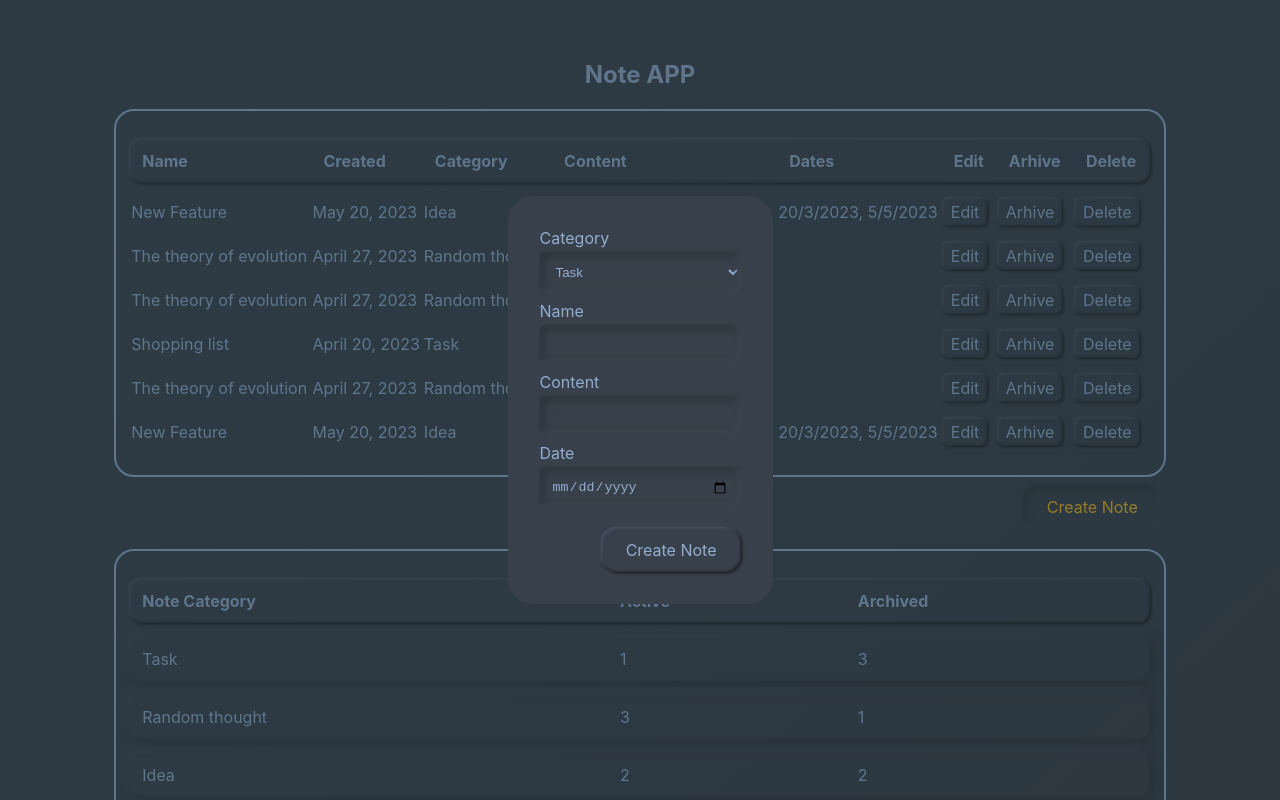
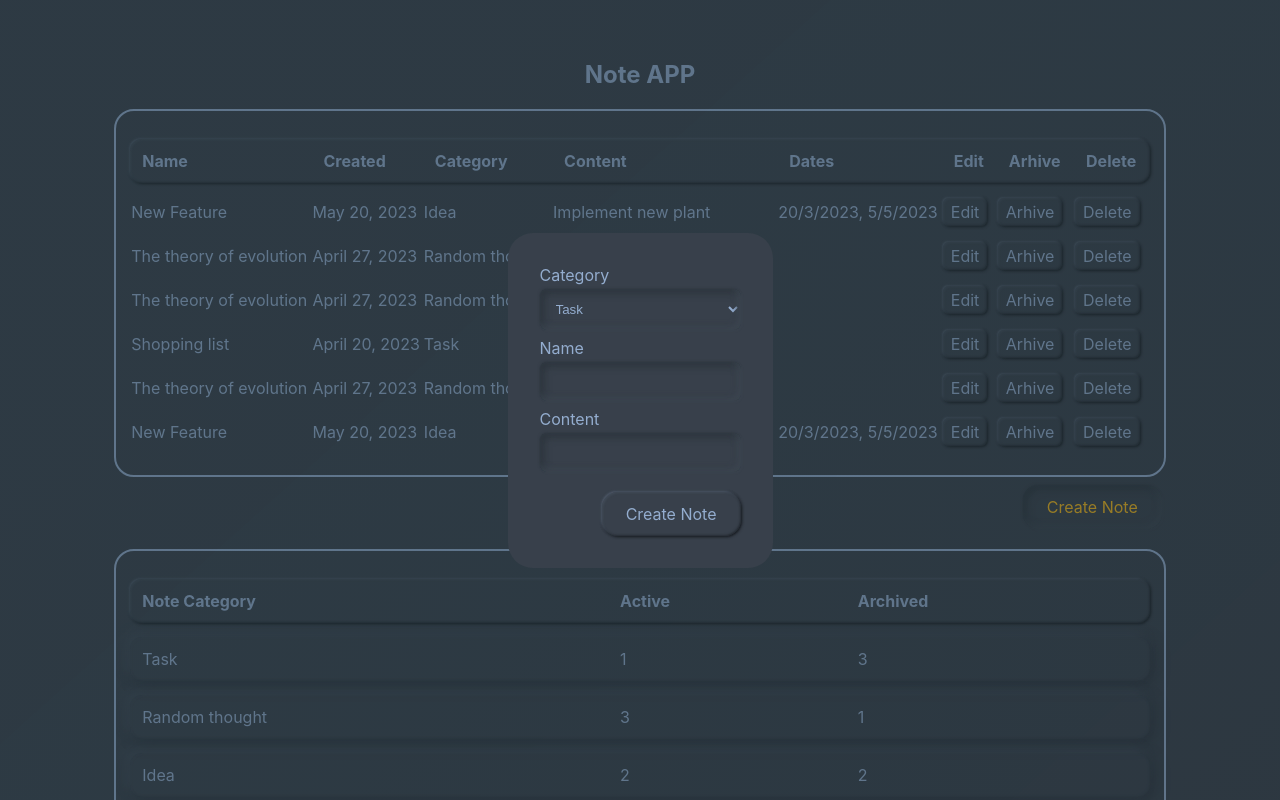
Before and after one commit to savchyndd/sync-chrono-react, a React (Create React App) app: page / in a window 1280 px wide. Both pictures are taken after a click on the button "Create Note". Shown: the top 800 px of the page. Built offline with nearby package versions, Linux system fonts and the light colour scheme.

Commit message:
finish project

```diff
--- a/src/component/common/Modal/EditModal/EditModal.tsx
+++ b/src/component/common/Modal/EditModal/EditModal.tsx
@@ -2,18 +2,15 @@ import { useState, FC, ChangeEvent } from "react";
 import { useDispatch } from "react-redux";
 
 import { EDIT_NOTE_SUBMIT } from "../../../../constants/btnOptConst";
-import {
-  formatingDate,
-  formatingToFormDate,
-} from "../../../../utils/formatingDate.js";
+import { formatingToFormDate } from "../../../../utils/formatingDate";
 
-// import { selectNotesList } from "../../../../redux/selectors";
 import { editNote } from "../../../../redux/notesSlice";
 
 import Button from "../../Button/Button";
 
 import "../Modal.css";
 import { NoteType } from "../../../../types/NoteType";
+import { parseDate } from "../../../../utils/parseDate";
 
 type OnModalClose = () => void;
 type Note = NoteType;
@@ -28,37 +25,23 @@ const EditModal: FC<Props> = ({ onModalClose, note }) => {
   const [name, setName] = useState(note.name);
   const [category, setCategory] = useState(note.category);
   const [content, setContent] = useState(note.content);
-  const [date, setDate] = useState(formatingToFormDate(note.date));
+  const [date, setDate] = useState(note.date);
   const [created, setCreated] = useState(formatingToFormDate(note.created));
 
   const handleSubmit = (e: React.SyntheticEvent) => {
     e.preventDefault();
 
-    const formatDate = note.date;
-    let formatNewDate =
-      formatingDate(date) !== "Invalid Date" ? formatingDate(date) : "";
+    const dateList = parseDate(content, date);
 
-    if (formatDate.length > 0) {
-      if (
-        formatDate.split(",")[0].trim().length &&
-        formatNewDate.trim().length
-      ) {
-        const arrDate = formatDate.split(",");
-        arrDate.push(formatNewDate);
-        formatNewDate = arrDate.join(", ");
-      }
-
-      if (!formatNewDate.trim().length) {
-        formatNewDate = formatDate;
-      }
-    }
+    if (!name) return alert("Please write Name fields");
+    if (!content) return alert("Please write Content fields");
 
     const newNote = {
       ...note,
       name,
       category,
       content,
-      date: formatNewDate,
+      date: dateList ? dateList : "",
     };
 
     dispatch(editNote(newNote));
@@ -83,9 +66,9 @@ const EditModal: FC<Props> = ({ onModalClose, note }) => {
     setContent(e.target.value);
   };
 
-  const handleDateChange = (e: ChangeEvent<HTMLInputElement>) => {
-    setDate(e.target.value);
-  };
+  // const handleDateChange = (e: ChangeEvent<HTMLInputElement>) => {
+  //   setDate(e.target.value);
+  // };
 
   return (
     <div className="overlay" onClick={handleBackdropClick}>
@@ -125,16 +108,6 @@ const EditModal: FC<Props> = ({ onModalClose, note }) => {
             />
           </label>
           <label>
-            Date
-            <input
-              name="date"
-              className="field"
-              type="date"
-              value={date}
-              onChange={handleDateChange}
-            />
-          </label>
-          <label>
             Time of creation
             <input
               name="created"
--- a/src/component/common/Modal/Modal.tsx
+++ b/src/component/common/Modal/Modal.tsx
@@ -2,10 +2,7 @@ import { FC } from "react";
 import { useDispatch, useSelector } from "react-redux";
 
 import { CREATE_NOTE } from "../../../constants/btnOptConst";
-import {
-  formatingCreatedDate,
-  formatingDate,
-} from "../../../utils/formatingDate.js";
+import { formatingCreatedDate } from "../../../utils/formatingDate";
 
 import { selectNotesList } from "../../../redux/selectors";
 import { addNote } from "../../../redux/notesSlice";
@@ -13,6 +10,7 @@ import { addNote } from "../../../redux/notesSlice";
 import Button from "../Button/Button";
 
 import "./Modal.css";
+import { parseDate } from "../../../utils/parseDate";
 
 type OnModalClose = () => void;
 type Props = {
@@ -35,17 +33,20 @@ const Modal: FC<Props> = ({ onModalClose }) => {
     };
 
     const name = target.name.value;
-    const created = formatingCreatedDate(new Date());
+    const created = formatingCreatedDate(new Date().toDateString());
     const category = target.category.value;
     const content = target.content.value;
-    const date = formatingDate(target.date.value);
+    const date = parseDate(content);
+
+    if (!name) return alert("Please write Name fields");
+    if (!content) return alert("Please write Content fields");
 
     const newNote = {
       name,
       created,
       category,
       content,
-      date: date !== "Invalid Date" ? date : "",
+      date: date ? date : "",
     };
 
     dispatch(addNote(newNote));
@@ -102,15 +103,6 @@ const Modal: FC<Props> = ({ onModalClose }) => {
               value={notes.content}
             />
           </label>
-          <label>
-            Date
-            <input
-              name="date"
-              className="field"
-              type="date"
-              value={notes.date}
-            />
-          </label>
           <Button btnOption={CREATE_NOTE} />
         </form>
       </div>
--- /dev/null
+++ b/src/component/constant/regexForDate.ts
@@ -0,0 +1,2 @@
+export const regexForDates =
+  /[0-9]{1,2}(\/|-|\.|\\)[0-9]{1,2}(\/|-|\.|\\)[0-9]{2,4}/g;
--- a/src/utils/formatingDate.js
+++ b/src/utils/formatingDate.ts
@@ -1,4 +1,4 @@
-export const formatingCreatedDate = (date) => {
+export const formatingCreatedDate = (date: string) => {
   const result = new Date(date).toLocaleDateString("en-US", {
     month: "short",
     day: "numeric",
@@ -7,16 +7,16 @@ export const formatingCreatedDate = (date) => {
 
   return result;
 };
-export const formatingDate = (date) => {
+export const formatingDate = (date: string) => {
   const result = new Date(date).toLocaleDateString("en-US", {
+    day: "numeric",
     month: "numeric",
-    day: "numeric",
     year: "numeric",
   });
 
   return result;
 };
-export const formatingToFormDate = (date) => {
+export const formatingToFormDate = (date: string) => {
   const result = new Date(date).toLocaleDateString("en-CA", {
     year: "numeric",
     day: "numeric",
--- a/src/utils/getSummaryData.js
+++ b/src/utils/getSummaryData.ts
@@ -1,10 +1,13 @@
-const getSummaryData = (notesList) => {
+const getSummaryData = (notesList: []) => {
   const uniqueCategory = [
-    ...new Set(notesList.map(({ category }) => category)),
+    ...new Set(notesList.map(({ category }: { category: string }) => category)),
   ];
   const result = uniqueCategory.map((item) => {
     const count = notesList.reduce(
-      (acc, { category, arhived }) => {
+      (
+        acc: { totalArhived: number; totalActive: number },
+        { category, arhived }
+      ) => {
         if (category === item) {
           if (arhived) {
             acc.totalArhived += 1;
--- /dev/null
+++ b/src/utils/parseDate.ts
@@ -0,0 +1,19 @@
+import { regexForDates } from "../component/constant/regexForDate";
+import { formatingDate } from "./formatingDate";
+
+export const parseDate = (content: string, date?: string) => {
+  const dateContentArr = content
+    ?.match(regexForDates)
+    ?.map((date) => formatingDate(date));
+
+  const dateArr = date?.match(regexForDates);
+
+  if (dateArr) {
+    if (!dateContentArr) return dateArr.join(", ");
+
+    const allDates = [...dateArr, ...dateContentArr];
+    return [...new Set(allDates.map((item) => item))].join(", ");
+  }
+
+  return dateContentArr?.join(", ");
+};
```
